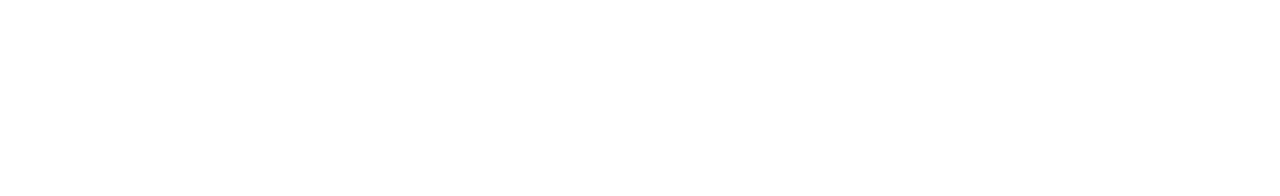
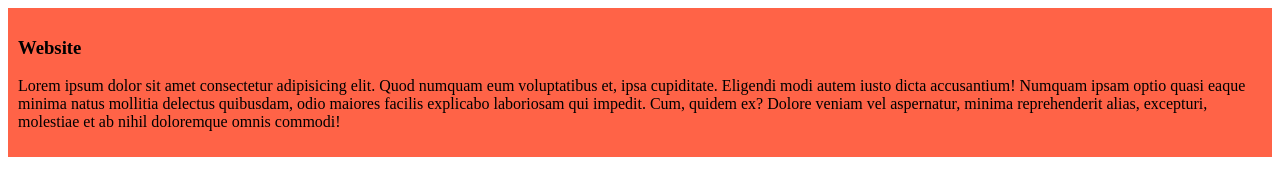
Before and after one commit to syedshafinahmed/improved-funicular, a plain HTML site: page index.html in a window 1280 px wide. Drawn offline with Linux system fonts and the light colour scheme.

Commit message:
added first blog

```diff
--- a/index.html
+++ b/index.html
@@ -4,8 +4,12 @@
     <meta charset="UTF-8">
     <meta name="viewport" content="width=device-width, initial-scale=1.0">
     <title>Document</title>
+    <link rel="stylesheet" href="styles/blog.css">
 </head>
 <body>
-
+    <div>
+        <h3>Website</h3>
+        <p>Lorem ipsum dolor sit amet consectetur adipisicing elit. Quod numquam eum voluptatibus et, ipsa cupiditate. Eligendi modi autem iusto dicta accusantium! Numquam ipsam optio quasi eaque minima natus mollitia delectus quibusdam, odio maiores facilis explicabo laboriosam qui impedit. Cum, quidem ex? Dolore veniam vel aspernatur, minima reprehenderit alias, excepturi, molestiae et ab nihil doloremque omnis commodi!</p>
+    </div>
 </body>
 </html>
--- /dev/null
+++ b/styles/blog.css
@@ -0,0 +1,4 @@
+div{
+    background-color: tomato;
+    padding: 10px;
+}
```
